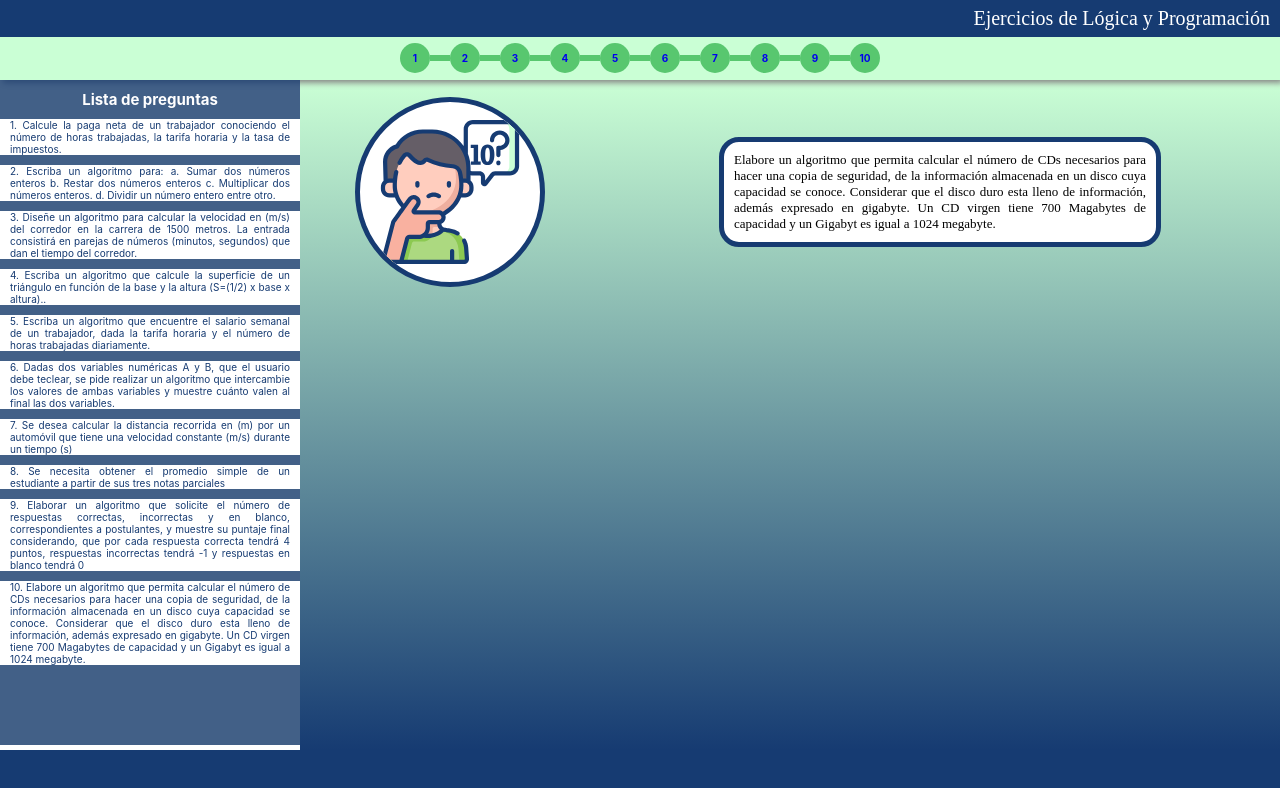
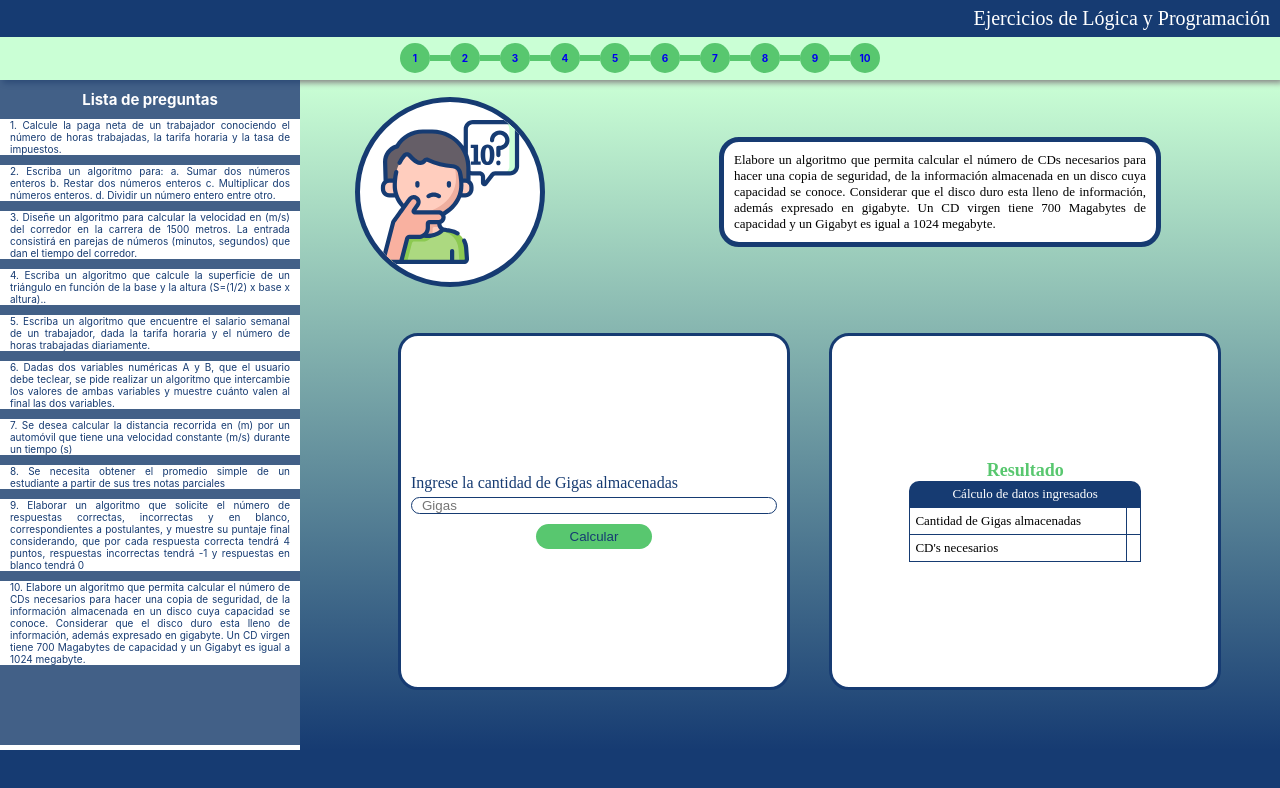
Before and after one commit to JonathanRugama/ejercicios-de-programacion-1, a React (Create React App) app: page /question-10 in a window 1280 px wide. Shown: the top 788 px of the page. Built offline with nearby package versions, Linux system fonts and the light colour scheme.

Commit message:
Solucion 10 agregada

```diff
--- /dev/null
+++ b/src/components/forms/form-solution-10.js
@@ -0,0 +1,34 @@
+import React from 'react';
+
+class FormSolutionTen extends React.Component {
+    state ={};
+  /*  handleChange = (e) => {
+         console.log({name : e.target.name, value : e.target.value});
+        this.setState({
+            [e.target.name]: e.target.value,
+        });
+    } */
+    handleClick = (e) => {
+        console.log("Button was clicked")
+    }
+
+    render() {
+        return(
+    <form onSubmit={this.props.onSubmit} className="form-solution" action="">
+        <label className="form-solution__item" htmlFor="">
+            <span>Ingrese la cantidad de Gigas almacenadas</span>
+            <input
+            onChange={this.props.onChange}
+            type="text"
+            placeholder="Gigas"
+            name="cantidadDiscoDuro"
+            value={this.props.formValues.cantidadDiscoDuro}/>
+        </label>
+        <button onClick={this.handleClick}>Calcular</button>
+    </form>
+    )
+    }
+
+}
+
+export default FormSolutionTen
--- a/src/components/pages/question-nine.js
+++ b/src/components/pages/question-nine.js
@@ -6,6 +6,7 @@ const QuestionNine = () => {
         <React.Fragment>
         <ImgContainer number={8}/>
         <Question fontsize="m-font" sentence="Elaborar un algoritmo que solicite el número de respuestas correctas, incorrectas y en blanco, correspondientes a postulantes, y muestre su puntaje final considerando, que por cada respuesta correcta tendrá 4 puntos, respuestas incorrectas tendrá -1 y respuestas en blanco tendrá 0"/>
+
         </React.Fragment>
     )
 }
--- a/src/components/pages/question-ten.js
+++ b/src/components/pages/question-ten.js
@@ -1,11 +1,14 @@
 import React from 'react';
 import Question from '../question-container';
 import ImgContainer from '../img-container'
+import SolutionTen from '../solutions/solution-container-10'
+
 const QuestionTen = () => {
     return (
         <React.Fragment>
         <ImgContainer number={9}/>
         <Question fontsize="s-font" sentence="Elabore un algoritmo que permita calcular el número de CDs necesarios para hacer una copia de seguridad, de la información almacenada en un disco cuya capacidad se conoce. Considerar que el disco duro esta lleno de información, además expresado en gigabyte. Un CD virgen tiene 700 Magabytes de capacidad y un Gigabyt es igual a 1024 megabyte."/>
+        <SolutionTen/>
         </React.Fragment>
         )
 }
--- /dev/null
+++ b/src/components/results/results-10.js
@@ -0,0 +1,25 @@
+import React from 'react'
+
+const ResultsTen = (props) => {
+    return(
+        <div className="results-container">
+            <h2 className="results-title">Resultado</h2>
+            <table className="table-results">
+            <caption className="table-title">Cálculo de datos ingresados</caption>
+                <tbody className="table-body">
+                    <tr className="table-row">
+                        <td>Cantidad de Gigas almacenadas</td>
+                        <td>{props.cantidadDiscoDuro}</td>
+                    </tr>
+                    <tr className="table-row">
+                        <td>CD's necesarios</td>
+                        <td>{props.resultado}</td>
+                    </tr>
+
+                </tbody>
+            </table>
+        </div>
+    )
+}
+
+export default ResultsTen
--- /dev/null
+++ b/src/components/solutions/solution-container-10.js
@@ -0,0 +1,61 @@
+import React from 'react';
+import FormSolutionTen from '../forms/form-solution-10'
+import ResultsTen from '../results/results-10';
+
+class SolutionTen extends React.Component {
+    state = {
+        form: {
+        cantidadDiscoDuro:''
+
+    },
+        resultado : ''
+
+}
+
+    handleChange = (e) => {
+        /* const nextForm = this.state.form;
+        nextForm[e.target.name] = e.target.value */
+        this.setState({
+           /*  form:nextForm, */
+           form: {
+               /* Dejamos caer todos los valores anteriores */
+               ...this.state.form,
+               /* Y añadimos el adicional o sobreescribimos */
+               [e.target.name]: e.target.value,
+           }
+
+        })
+    }
+    handleSubmit = (e) => {
+        e.preventDefault()
+        var cantidadDeInformacion = 0;
+        var cdNecesarios = 0;
+        cantidadDeInformacion = this.state.form.cantidadDiscoDuro * 1024
+        cdNecesarios = cantidadDeInformacion/700
+
+        this.setState({resultado: cdNecesarios})
+        console.log(`Form was submitted y el resultado es ${cdNecesarios}`)
+    }
+   /*  calculateNetPay = () => {
+
+
+        return result;
+    } */
+    render() {
+        return (
+            <section className="solution-container">
+                <FormSolutionTen
+                onChange={this.handleChange}
+                onSubmit={this.handleSubmit}
+                formValues={this.state.form}/>
+                <ResultsTen
+                cantidadDiscoDuro={this.state.form.cantidadDiscoDuro}
+                resultado = {this.state.resultado}
+                />
+
+            </section>
+        )
+    }
+}
+
+export default SolutionTen
```
